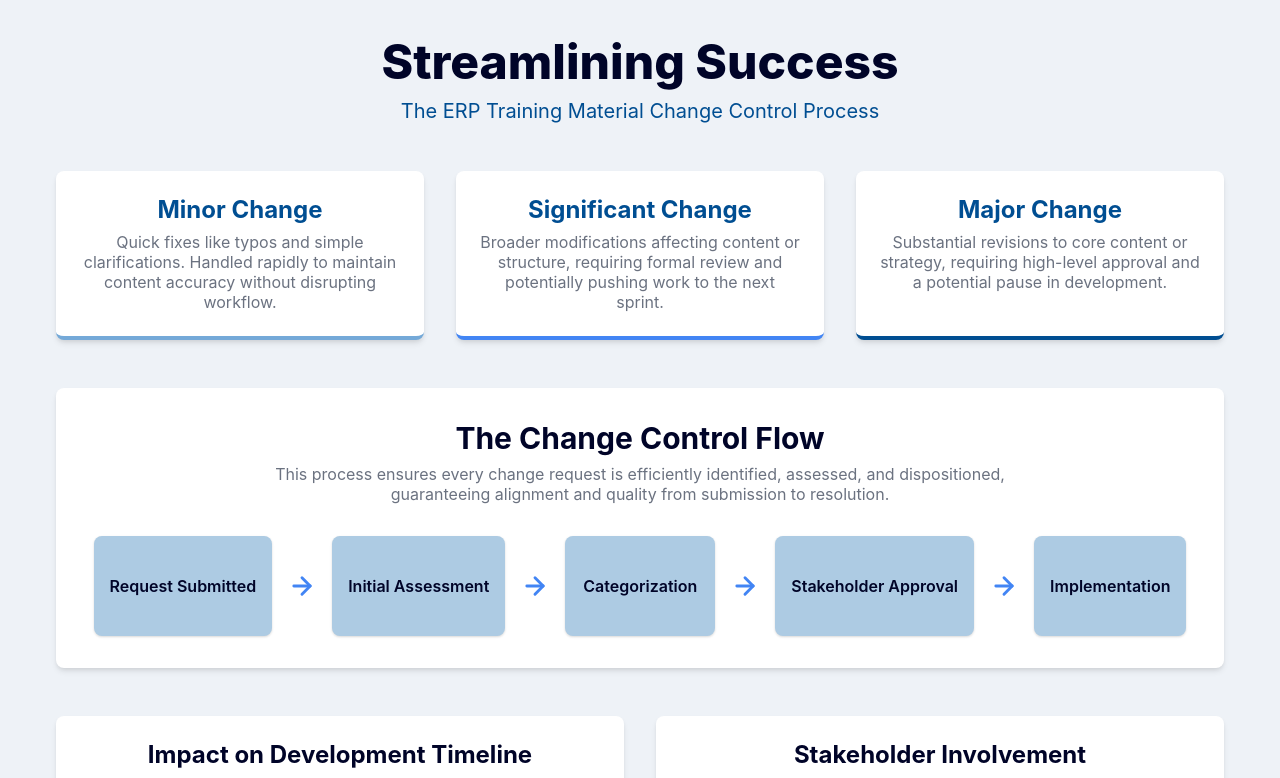
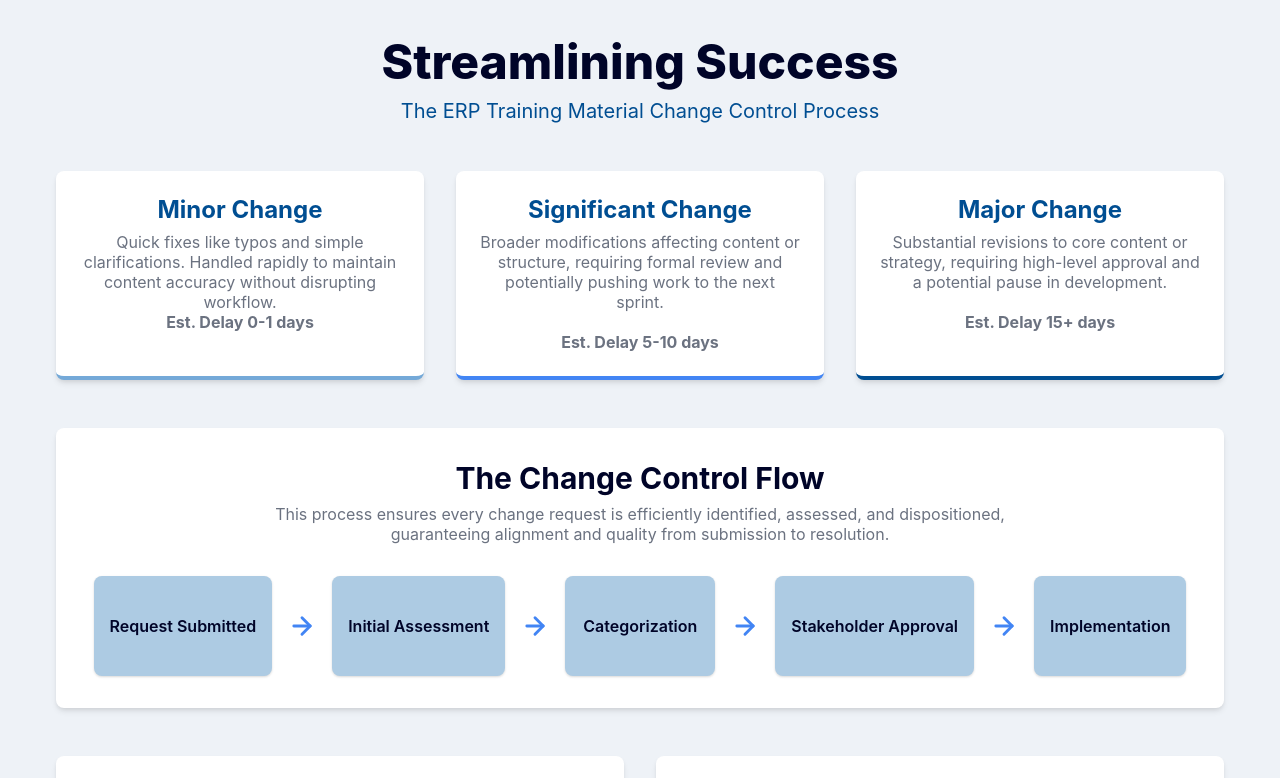
Before and after one commit to freeup86/trsh, a React (Create React App) app: page / in a window 1280 px wide. Shown: the top 778 px of the page. Built offline with nearby package versions, Linux system fonts and the light colour scheme.

Commit message:
Updated Change subtitles

```diff
--- a/src/ERPChangeControl.js
+++ b/src/ERPChangeControl.js
@@ -30,12 +30,12 @@ const ERPChangeControl = () => {
       { name: 'Approvers', value: 1, fill: colorPalette.lightBlue }
     ],
     significant: [
-      { name: 'Notified', value: 4, fill: colorPalette.veryLightBlue },
-      { name: 'Approvers', value: 3, fill: colorPalette.mediumBlue }
+      { name: 'Notified', value: 5, fill: colorPalette.veryLightBlue },
+      { name: 'Approvers', value: 2, fill: colorPalette.mediumBlue }
     ],
     major: [
-      { name: 'Notified', value: 6, fill: colorPalette.veryLightBlue },
-      { name: 'Approvers', value: 6, fill: colorPalette.darkBlue }
+      { name: 'Notified', value: 7, fill: colorPalette.veryLightBlue },
+      { name: 'Approvers', value: 4, fill: colorPalette.darkBlue }
     ]
   };
 
@@ -214,29 +214,40 @@ Please respond in the following JSON format:
           {[
             {
               title: 'Minor Change',
+              subtitle: 'Est. Delay 0-1 days',
               description: 'Quick fixes like typos and simple clarifications. Handled rapidly to maintain content accuracy without disrupting workflow.',
               borderColor: colorPalette.lightBlue
             },
             {
               title: 'Significant Change',
+              subtitle: 'Est. Delay 5-10 days',
               description: 'Broader modifications affecting content or structure, requiring formal review and potentially pushing work to the next sprint.',
               borderColor: colorPalette.mediumBlue
             },
             {
               title: 'Major Change',
+              subtitle: 'Est. Delay 15+ days',
               description: 'Substantial revisions to core content or strategy, requiring high-level approval and a potential pause in development.',
               borderColor: colorPalette.darkBlue
             }
           ].map((category, index) => (
             <div
               key={index}
-              className="bg-white p-6 rounded-lg shadow-md"
+              className="bg-white p-6 rounded-lg shadow-md flex flex-col h-full"
               style={{ borderBottom: `4px solid ${category.borderColor}` }}
             >
-              <h3 className="text-2xl font-bold mb-2" style={{ color: colorPalette.darkBlue }}>
-                {category.title}
-              </h3>
-              <p className="text-gray-600">{category.description}</p>
+              <div className="flex-grow">
+                <h3 className="text-2xl font-bold mb-2" style={{ color: colorPalette.darkBlue }}>
+                  {category.title}
+                </h3>
+                <p className="text-gray-600">{category.description}</p>
+                {(category.title === 'Significant Change' || category.title === 'Major Change') && <br />}
+              </div>
+              {category.subtitle && (
+                <p className="text-base font-bold text-gray-600 mt-4">
+                  {category.subtitle}
+                </p>
+              )}
             </div>
           ))}
         </section>
```
